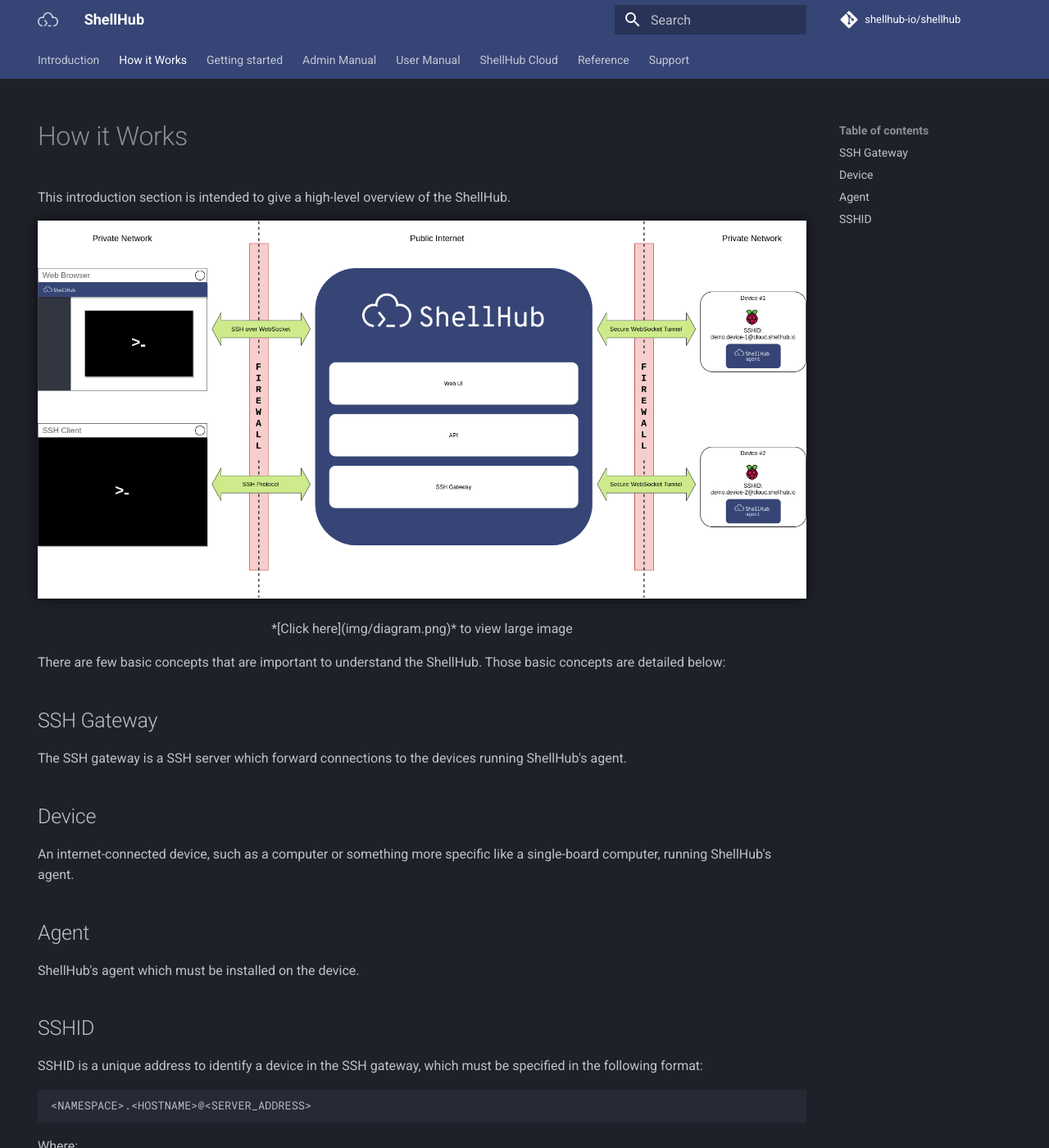
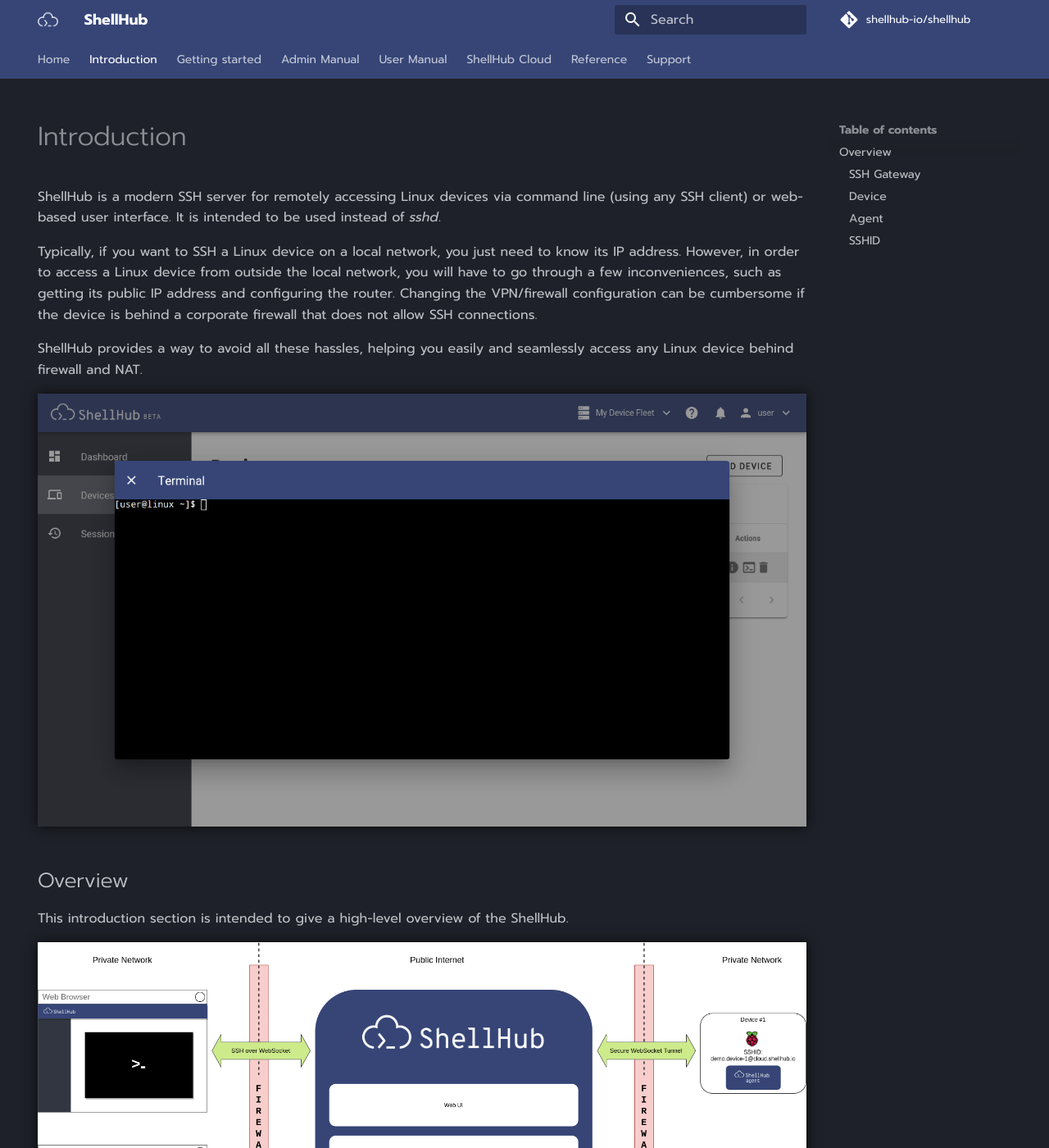
Before and after one commit to shellhub-io/shellhub-io.github.io, an MkDocs documentation site: the page built from docs/introduction.md, in a window 1280 px wide and 1400 px high. Shown: the whole window at 82% size. Built offline with MkDocs 1.6.1 and Material for MkDocs 9.7.7, drawn with Linux system fonts in a browser that asks for light colours; comment, search, counter and statistics services are not loaded.

Commit message:
mkdocs: update theme

```diff
--- a/docs/introduction.md
+++ b/docs/introduction.md
@@ -2,6 +2,25 @@
 hide:
   - navigation
 ---
+
+ShellHub is a modern SSH server for remotely accessing Linux devices
+via command line (using any SSH client) or web-based user interface.
+It is intended to be used instead of _sshd_.
+
+Typically, if you want to SSH a Linux device on a local network,
+you just need to know its IP address.
+However, in order to access a Linux device from outside the local network,
+you will have to go through a few inconveniences, such as getting its public IP
+address and configuring the router.
+Changing the VPN/firewall configuration can be cumbersome if the device
+is behind a corporate firewall that does not allow SSH connections.
+
+ShellHub provides a way to avoid all these hassles, helping you easily and seamlessly access
+any Linux device behind firewall and NAT.
+
+![Screenshot](img/screenshot.png){:.shadow}
+
+## Overview
 
 This introduction section is intended to give a high-level overview of the ShellHub.
 
@@ -12,20 +31,20 @@
 There are few basic concepts that are important to understand the ShellHub.
 Those basic concepts are detailed below:
 
-## SSH Gateway
+### SSH Gateway
 
 The SSH gateway is a SSH server which forward connections to the devices
 running ShellHub's agent.
 
-## Device
+### Device
 
 An internet-connected device, such as a computer or something more specific like a single-board computer, running ShellHub's agent.
 
-## Agent
+### Agent
 
 ShellHub's agent which must be installed on the device.
 
-## SSHID
+### SSHID
 
 SSHID is a unique address to identify a device in the SSH gateway, which must
 be specified in the following format:
--- a/mkdocs.yml
+++ b/mkdocs.yml
@@ -19,8 +19,11 @@
 # Theme
 theme:
   name: 'material'
+  custom_dir: 'theme'
   palette:
     scheme: slate
+  font:
+    text: Prompt
   features:
     - navigation.tabs
   logo: img/logo-inverted.png
@@ -85,8 +88,8 @@
 
 # Navigation
 nav:
-  - Introduction: index.md
-  - How it Works: introduction.md
+  - Home: index.md
+  - Introduction: introduction.md
   - Getting started:
     - Installing: getting-started/installing.md
     - Creating account: getting-started/creating-account.md
--- /dev/null
+++ b/theme/overrides/home.html
@@ -0,0 +1,59 @@
+{% extends "main.html" %}
+
+<!-- Render hero under tabs -->
+{% block tabs %}
+  {{ super() }}
+
+  <!-- Additional styles for landing page -->
+<style>
+.tx-hero {
+  max-width: 700px;
+  display: flex;
+  padding: .4rem;
+  margin: 0 auto;
+  text-align: center;
+}
+
+.tx-hero h1 {
+  font-weight: 600;
+  font-size: 38px;
+  line-height: 46px;
+  color: #fff;
+  margin-top: 10vh;
+  margin-bottom: 0px;
+}
+
+.tx-hero p {
+  font-size: 20px;
+  line-height: 32px;
+}
+</style>
+  <!-- Hero for landing page -->
+  <div class="md-container tx-hero">
+    <div class="md-grid md-typeset">
+      <div class="md-main__innera">
+        <div>
+          <h1>Welcome to ShellHub Documentation</h1>
+          <p>
+            Here you will find information and resources to help you learn about Shellhub and its features. From getting started with connecting your first device to set up and manage your ShellHub instance.
+          </p>
+          <a
+            href="/getting-started/installing"
+            title="Getting Started"
+            class="md-button md-button--primary"
+          >
+            Getting Started
+          </a>
+        </div>
+      </div>
+    </div>
+  </div>
+{% endblock %}
+
+<!-- Content -->
+{% block content %}{% endblock %}
+
+<!-- Application footer -->
+{% block footer %}
+  {{ super() }}
+{% endblock %}
```
Also changed, not shown: docs/index.md (+2 -20 lines).
